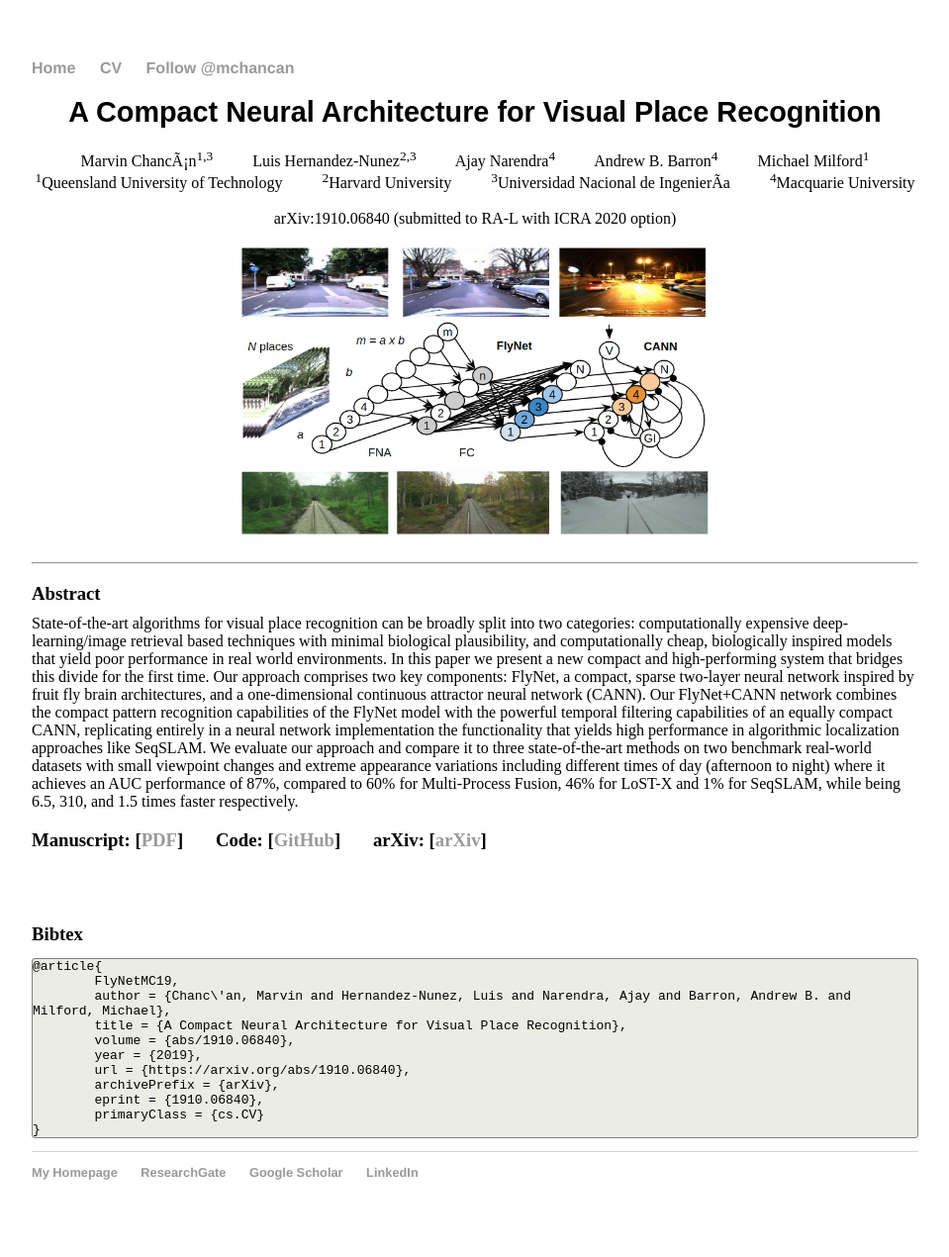
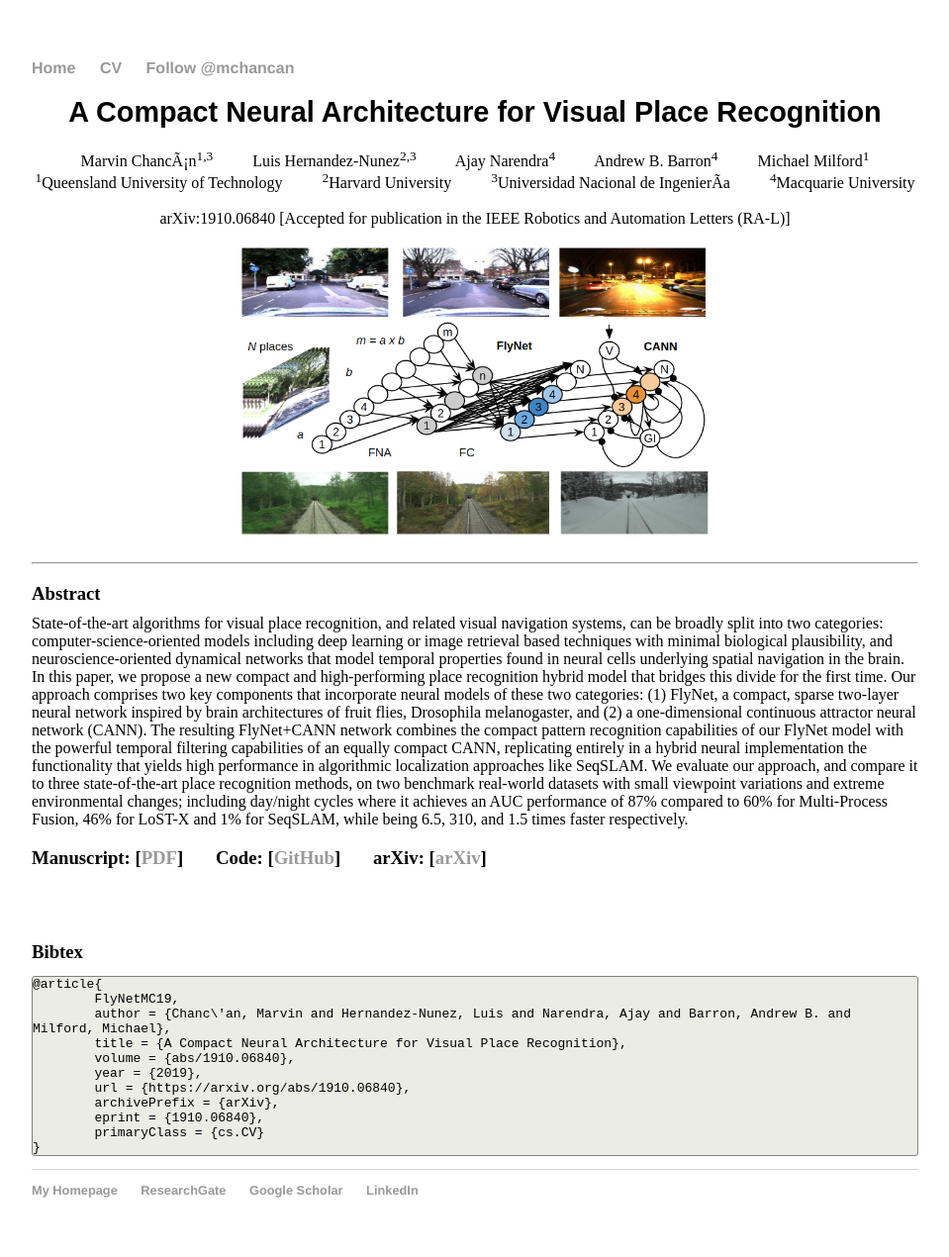
Before and after one commit to mchancan/mchancan.github.io, a Jekyll site: the page built from projects/FlyNet/index.html, in a window 1280 px wide. Shown: the whole page at 99% size, without its empty margins (160-1119 px from the left). Built offline with Jekyll 4.4.1, drawn with Linux system fonts in a browser that asks for light colours; comment, search, counter and statistics services are not loaded.

Commit message:
Update index.html

```diff
--- a/projects/FlyNet/index.html
+++ b/projects/FlyNet/index.html
@@ -10,7 +10,7 @@ title: "A Compact Neural Architecture for Visual Place Recognition"
 		<nobr>Marvin Chancán<sup>1,3</sup></nobr> &emsp;&emsp; <nobr>Luis Hernandez-Nunez<sup>2,3</sup></nobr> &emsp;&emsp; <nobr>Ajay Narendra<sup>4</sup></nobr> &emsp;&emsp; <nobr>Andrew B. Barron<sup>4</sup></nobr> &emsp;&emsp; <nobr>Michael Milford<sup>1</sup></nobr><br>
 		<nobr><sup>1</sup>Queensland University of Technology</nobr> &emsp;&emsp; <nobr><sup>2</sup>Harvard University</nobr> &emsp;&emsp; <nobr><sup>3</sup>Universidad Nacional de Ingeniería</nobr> &emsp;&emsp; <nobr><sup>4</sup>Macquarie University</nobr><br>
 		<br>
-		arXiv:1910.06840 (submitted to RA-L with ICRA 2020 option)<br>
+		arXiv:1910.06840 [Accepted for publication in the IEEE Robotics and Automation Letters (RA-L)]<br>
 		<br>
 		<img style="vertical-align:middle" src="fn.png"  width="53%" height="inherit"/>
 	</center>
@@ -21,33 +21,27 @@ title: "A Compact Neural Architecture for Visual Place Recognition"
 <td>
 	<hr>
 	<h3 style="margin-bottom:10px;">Abstract</h3>
-	State-of-the-art algorithms for visual place recognition can be broadly
-	split into two categories: computationally
-	expensive deep-learning/image retrieval based techniques with
-	minimal biological plausibility, and computationally cheap,
-	biologically inspired models that yield poor performance in real
-	world environments. In this paper we present a new compact
-	and high-performing system that bridges this divide for the first
-	time. Our approach comprises two key components: FlyNet, a
-	compact, sparse two-layer neural network inspired by fruit fly
-	brain architectures, and a one-dimensional continuous attractor
-	neural network (CANN). Our FlyNet+CANN network combines
-	the compact pattern recognition capabilities of the FlyNet
-	model with the powerful temporal filtering capabilities of an
-	equally compact CANN, replicating entirely in a neural network
-	implementation the functionality that yields high performance
-	in algorithmic localization approaches like SeqSLAM. We
-	evaluate our approach and compare it to three state-of-the-art methods
-	on two benchmark real-world datasets with small
-	viewpoint changes and extreme appearance variations including
-	different times of day (afternoon to night) where it achieves an
-	AUC performance of 87%, compared to 60% for Multi-Process
-	Fusion, 46% for LoST-X and 1% for SeqSLAM, while being
-	6.5, 310, and 1.5 times faster respectively.
+	State-of-the-art algorithms for visual place recognition, and related visual navigation systems,
+	can be broadly split into two categories: computer-science-oriented models including deep learning
+	or image retrieval based techniques with minimal biological plausibility, and neuroscience-oriented
+	dynamical networks that model temporal properties found in neural cells underlying spatial navigation
+	in the brain. In this paper, we propose a new compact and high-performing place recognition hybrid
+	model that bridges this divide for the first time. Our approach comprises two key components that
+	incorporate neural models of these two categories: (1) FlyNet, a compact, sparse two-layer neural
+	network inspired by brain architectures of fruit flies, Drosophila melanogaster, and (2) a one-dimensional
+	continuous attractor neural network (CANN). The resulting FlyNet+CANN network combines the compact
+	pattern recognition capabilities of our FlyNet model with the powerful temporal filtering capabilities
+	of an equally compact CANN, replicating entirely in a hybrid neural implementation the functionality
+	that yields high performance in algorithmic localization approaches like SeqSLAM. We evaluate our approach,
+	and compare it to three state-of-the-art place recognition methods, on two benchmark real-world datasets
+	with small viewpoint variations and extreme environmental changes; including day/night cycles where it
+	achieves an AUC performance of 87% compared to 60% for Multi-Process Fusion, 46% for LoST-X and 1% for
+	SeqSLAM, while being 6.5, 310, and 1.5 times faster respectively.
+
 </td>
 
 <td>
-	<h3> Manuscript: [<a href="2019_FlyNet.pdf">PDF</a>] &nbsp; &nbsp; &nbsp; Code: [<a href="https://github.com/mchancan/flynet">GitHub</a>] &nbsp; &nbsp; &nbsp; arXiv: [<a href="https://arxiv.org/abs/1910.06840">arXiv</a>] </h3>
+	<h3> Manuscript: [<a href="2019_FlyNet_v2.pdf">PDF</a>] &nbsp; &nbsp; &nbsp; Code: [<a href="https://github.com/mchancan/flynet">GitHub</a>] &nbsp; &nbsp; &nbsp; arXiv: [<a href="https://arxiv.org/abs/1910.06840">arXiv</a>] </h3>
 </td>
 
 <br>
```
